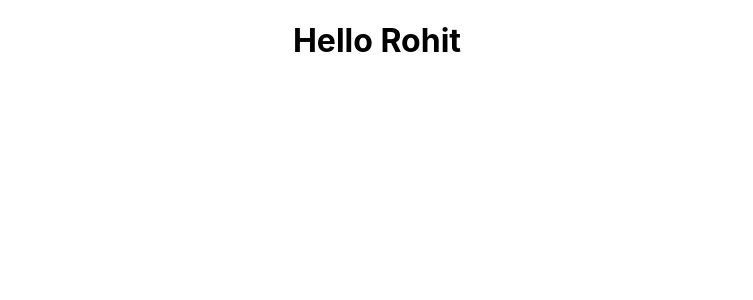
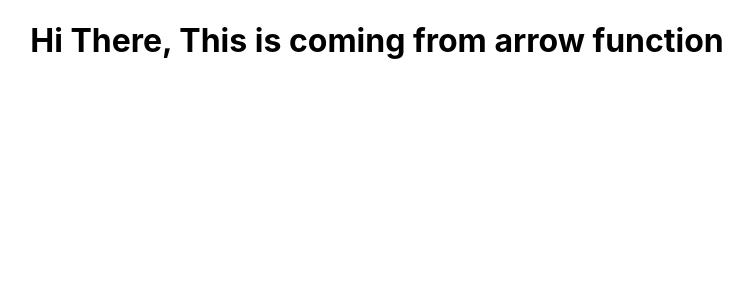
Before and after one commit to rohitksingh/Hello-ReactJs, a React (Create React App) app in the folder hello-react-js/: page / in a window 1280 px wide. Shown: the top 300 px of the page, without its empty margins (263-1016 px from the left). Built offline with nearby package versions, Linux system fonts and the light colour scheme.

Commit message:
Added a arrow function

```diff
--- a/hello-react-js/src/components/Greet.js
+++ b/hello-react-js/src/components/Greet.js
@@ -1,7 +1,9 @@
 import React from 'react'
 
-function Greet(){
-    return <h1>Hello Rohit</h1>
-}
+// function Greet(){
+//     return <h1>Hello Rohit</h1>
+// }
+
+const Greet = () => <h1>Hi There, This is coming from arrow function</h1>
 
 export default Greet;
```
